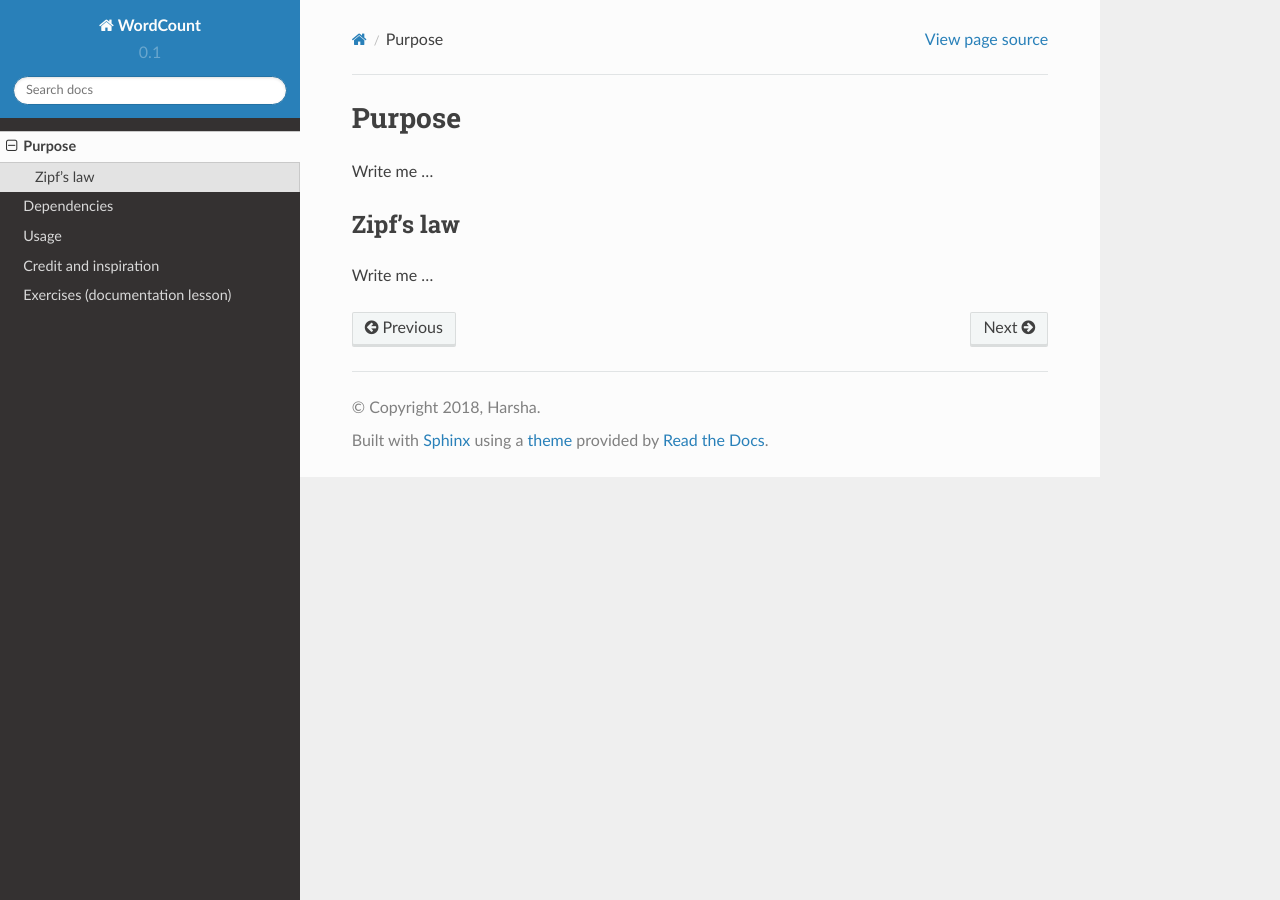
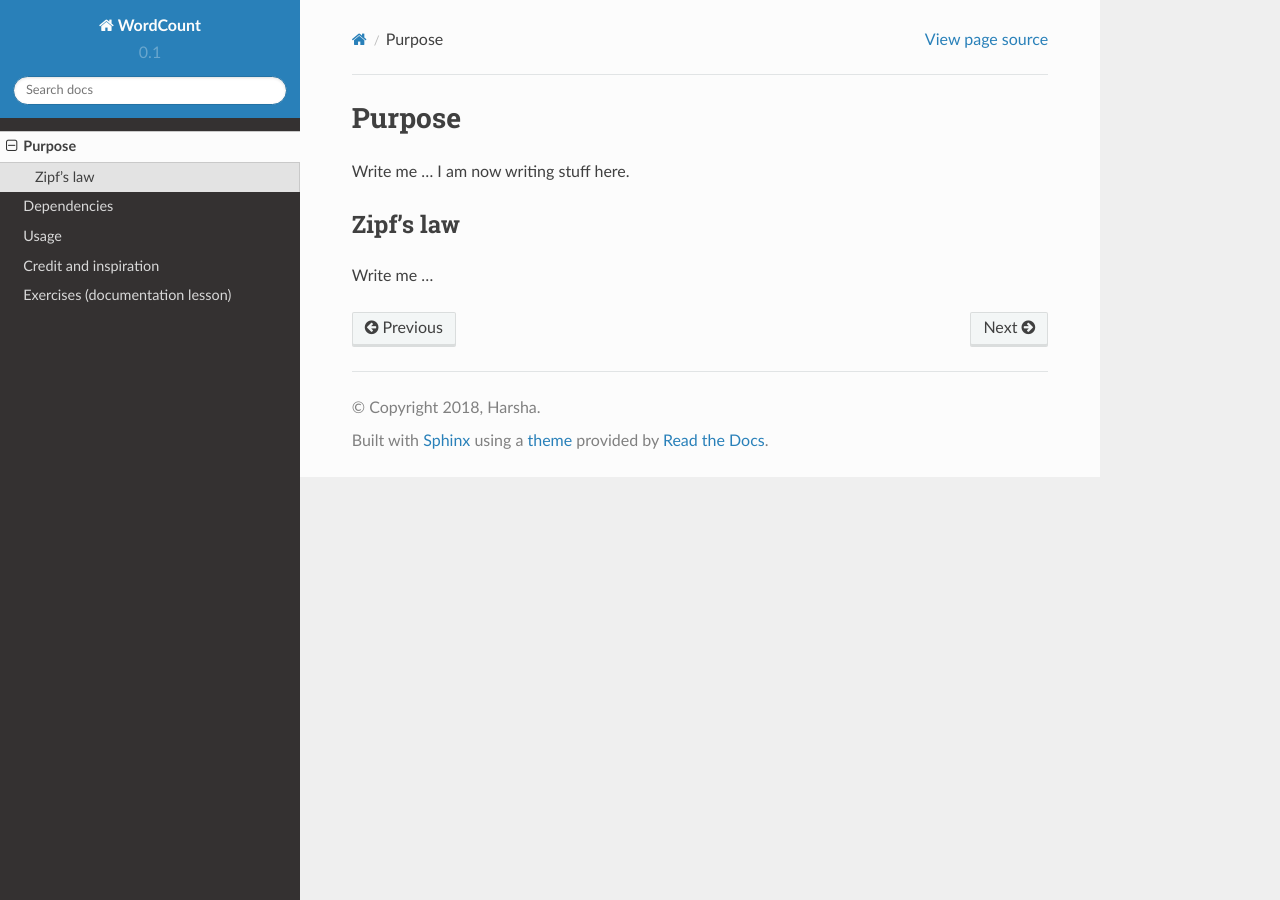
Before and after one commit to mpernow/mpernow-word-count, a Sphinx documentation site: the page built from doc/purpose.rst, in a window 1280 px wide. Built offline with Sphinx 7.4.7 and the Read the Docs theme 2.0.0, drawn with Linux system fonts in a browser that asks for light colours.

Commit message:
Update purpose.rst

```diff
--- a/doc/purpose.rst
+++ b/doc/purpose.rst
@@ -4,6 +4,7 @@ Purpose
 =======
 
 Write me ...
+I am now writing stuff here.
 
 
 Zipf's law
```
